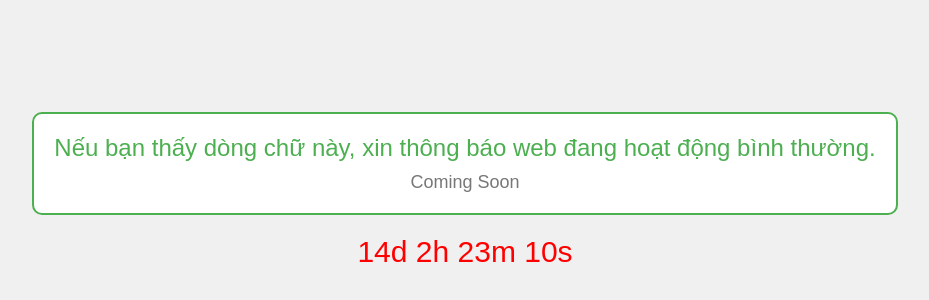
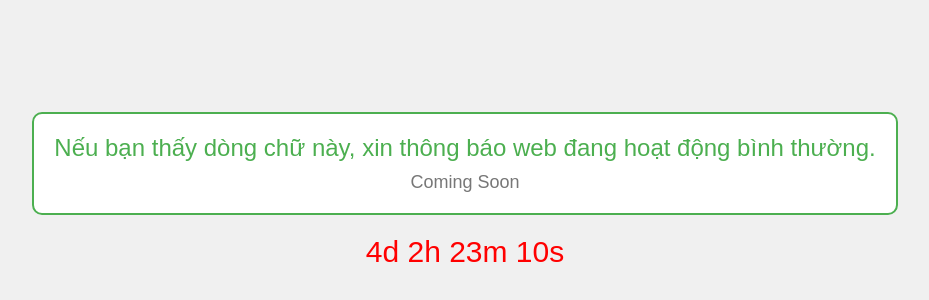
Before and after one commit to LienGiaBao/demopage, a plain HTML site: page index.html in a window 1280 px wide. Shown: the part 218-518 px from the top of the page, without its empty margins (175-1104 px from the left). Drawn offline with Linux system fonts and the light colour scheme.

Commit message:
Update index.html

```diff
--- a/index.html
+++ b/index.html
@@ -44,7 +44,7 @@
 
     <script>
         // Đặt ngày đích cần đếm ngược
-        var countDownDate = new Date("Sep 18, 2024 00:00:00 GMT+0700").getTime();
+        var countDownDate = new Date("Sep 8, 2024 00:00:00 GMT+0700").getTime();
 
         // Cập nhật đếm ngược mỗi giây
         var x = setInterval(function() {
```
